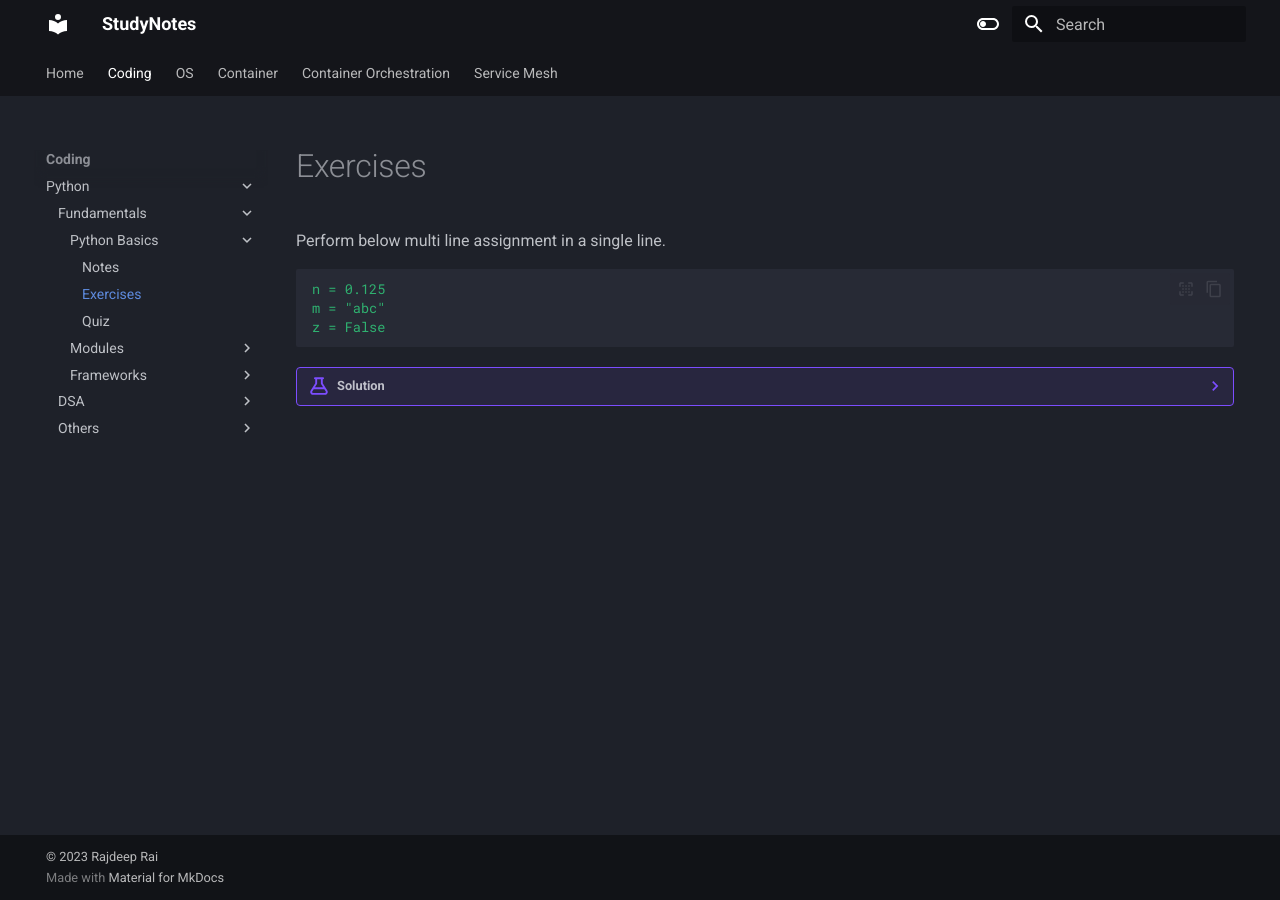
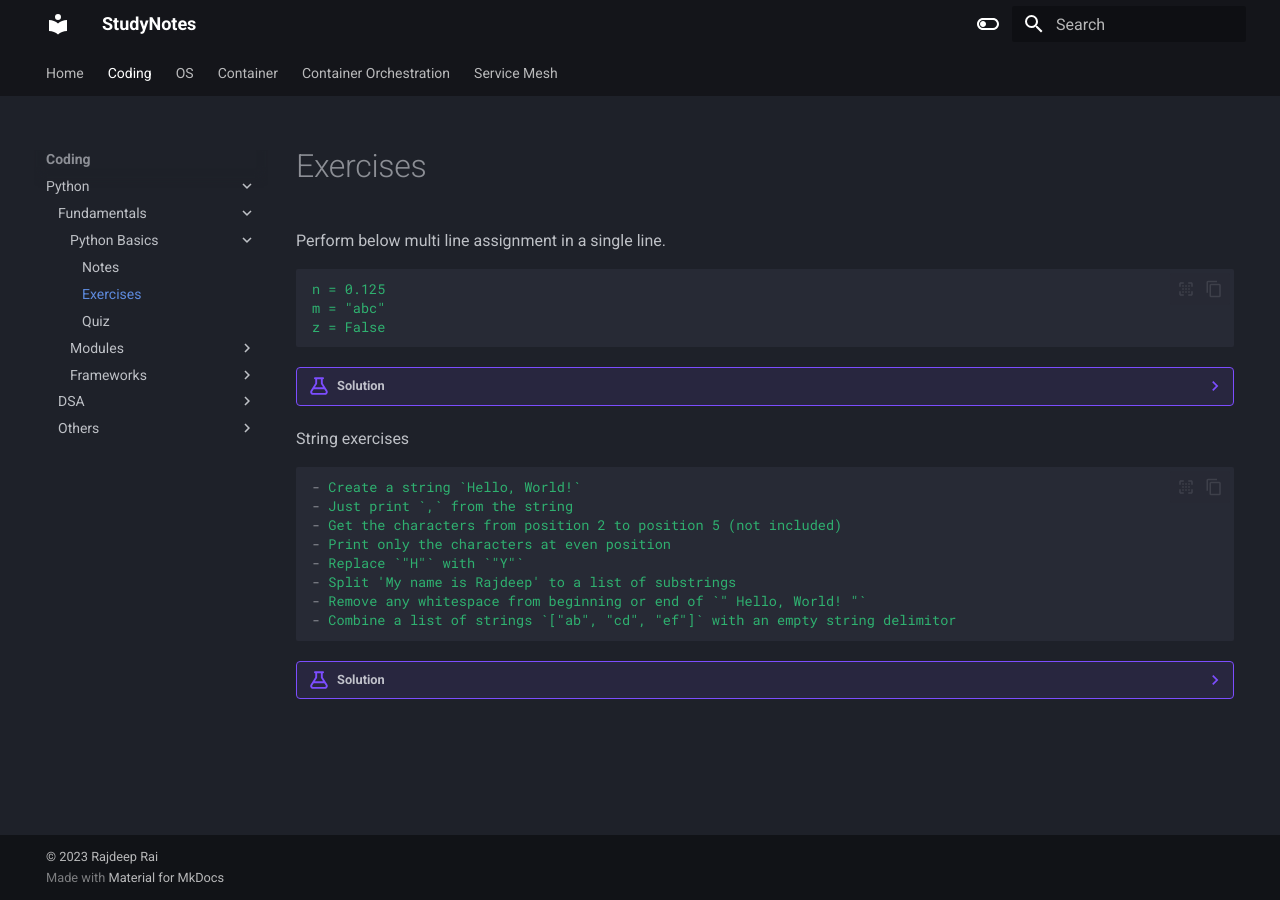
Before and after one commit to rajdyp/study-decks, an MkDocs documentation site: the page built from docs/python/fundamentals/python_exercises.md, in a window 1280 px wide. Built offline with MkDocs 1.6.1 and Material for MkDocs 9.7.7, drawn with Linux system fonts in a browser that asks for light colours.

Commit message:
Update python_exercises.md

````diff
--- a/docs/python/fundamentals/python_exercises.md
+++ b/docs/python/fundamentals/python_exercises.md
@@ -16,3 +16,51 @@ z = False
     ```
 
 <!-- end of question -->
+
+
+String exercises
+
+``` yaml
+- Create a string `Hello, World!`
+- Just print `,` from the string
+- Get the characters from position 2 to position 5 (not included)
+- Print only the characters at even position
+- Replace `"H"` with `"Y"`
+- Split 'My name is Rajdeep' to a list of substrings
+- Remove any whitespace from beginning or end of `" Hello, World! "`
+- Combine a list of strings `["ab", "cd", "ef"]` with an empty string delimitor
+```
+
+??? example annotate "Solution"
+
+    ``` py
+    print('\nCreate a string `Hello, World!`')
+    mystr = "Hello, World!"
+    print(mystr)
+
+    print('\nJust print `,` from the string')
+    print(mystr[5])
+
+    print('\nGet the characters from position 2 to position 5 (not included)')
+    print(mystr[1:5])
+
+    print('\nPrint only the characters at even position')
+    print(mystr[::2])
+
+    print('\nReplace `"H"` with `"Y"`')
+    print(mystr.replace("H", "Y"))
+
+    print('\nSplit "My name is Rajdeep" to a list of substrings')
+    mystr = "My name is Rajdeep"
+    print(mystr.split())
+
+    print('\nRemove any whitespace from beginning or end of `" Hello, World! "`')
+    mystr = " Hello, World! "
+    print(mystr.strip())
+
+    print('\nCombine a list of strings `["ab", "cd", "ef"]` with an empty string delimitor')
+    str_list = ["ab", "cd", "ef"]
+    print(" ".join(str_list))
+    ```
+
+<!-- end of question -->
````
